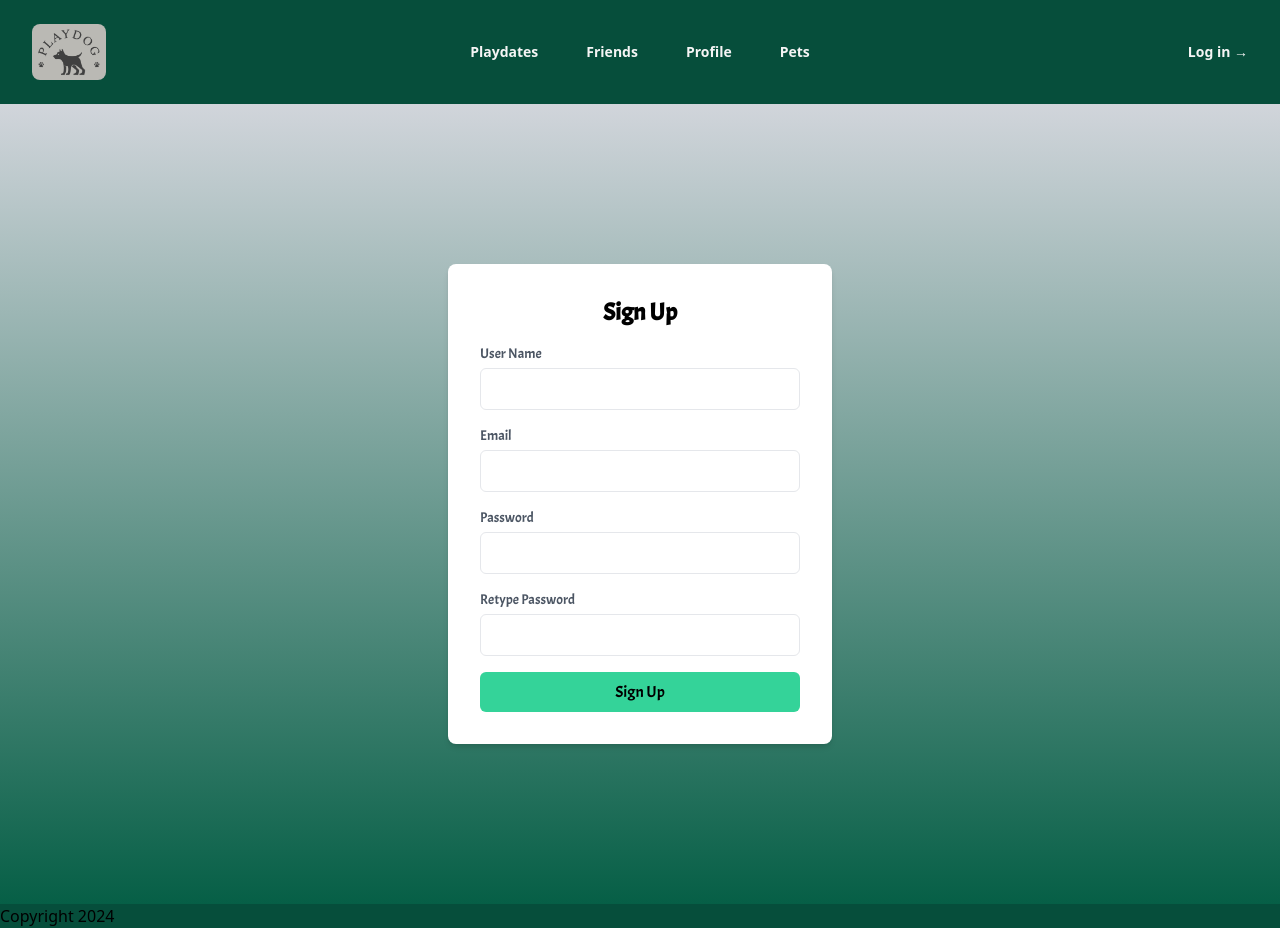
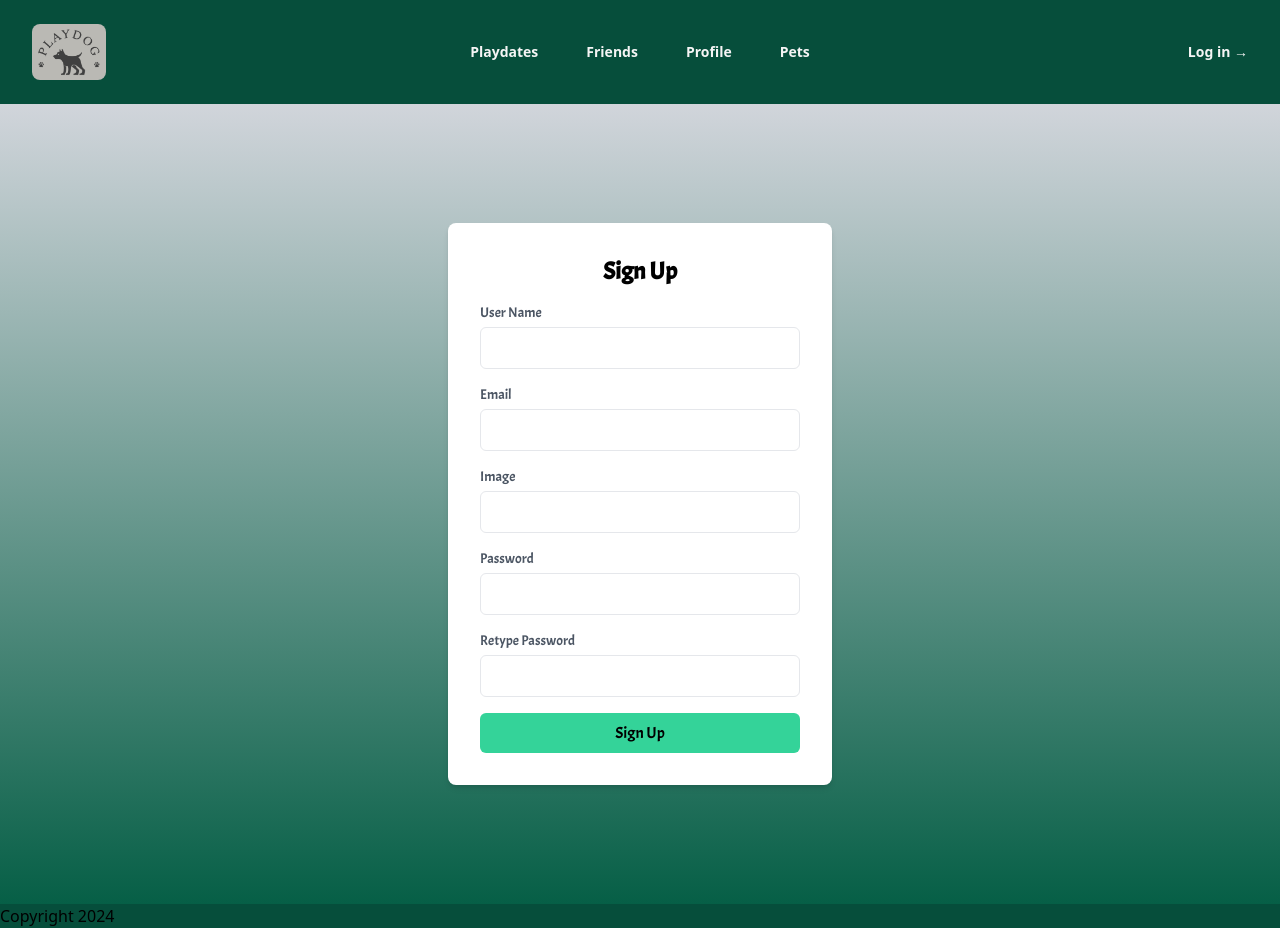
Before and after one commit to jmychalm13/play_dog_frontend, a React (Vite) app: page /signup in a window 1280 px wide. Built offline with nearby package versions, Linux system fonts and the light colour scheme.

Commit message:
changed add friend to button and added function which is not yet adding friend

```diff
--- a/src/Signup.jsx
+++ b/src/Signup.jsx
@@ -43,6 +43,13 @@ export function Signup() {
           </div>
           {/* Input Field */}
           <div className="mb-4">
+            <label htmlFor="image_url" className="block text-sm font-medium text-gray-600">
+              Image
+            </label>
+            <input type="image_url" name="image_url" className="mt-1 p-2 w-full border rounded-md" />
+          </div>
+          {/* Input Field */}
+          <div className="mb-4">
             <label htmlFor="password" className="block text-sm font-medium text-gray-600">
               Password
             </label>
--- a/src/UsersIndex.jsx
+++ b/src/UsersIndex.jsx
@@ -6,8 +6,11 @@ export function UsersIndex() {
   const getAllUsers = () => {
     axios.get("http://localhost:3000/users.json").then((response) => {
       setUsers(response.data);
-      console.log(response.data);
     });
+  };
+
+  const addFriend = () => {
+    console.log("Triggered");
   };
 
   useEffect(getAllUsers, []);
@@ -33,11 +36,14 @@ export function UsersIndex() {
                 </div>
               ))}
               <div className="flex mt-4 md:mt-6">
-                <button className="mx-2 inline-flex items-center px-4 py-2 text-sm font-medium text-center text-neutral-100 bg-blue-700 rounded-lg hover:bg-blue-800 focus:ring-4 focus:outline-none focus:ring-blue-300 dark:bg-blue-600 dark:hover:bg-blue-700 dark:focus:ring-blue-800">
-                  Add Friend
+                <button
+                  onClick={addFriend}
+                  className="inline-flex items-center px-4 py-2 text-sm font-medium text-center text-white bg-stone-700 rounded-lg hover:bg-stone-800 focus:ring-4 focus:outline-none focus:ring-stone-300 dark:bg-stone-600 dark:hover:bg-stone-700 dark:focus:ring-stone-800"
+                >
+                  Add friend
                 </button>
-                <button className="mx-2 inline-flex items-center px-4 py-2 text-sm font-medium text-center text-neutral-100 bg-blue-700 rounded-lg hover:bg-blue-800 focus:ring-4 focus:outline-none focus:ring-blue-300 dark:bg-blue-600 dark:hover:bg-blue-700 dark:focus:ring-blue-800">
-                  Schedule Playdate
+                <button className="inline-flex items-center px-4 py-2 text-sm font-medium text-center text-stone-900 bg-white border border-stone-300 rounded-lg hover:bg-stone-100 focus:ring-4 focus:outline-none focus:ring-stone-200 dark:bg-stone-800 dark:text-white dark:border-stone-600 dark:hover:bg-stone-700 dark:hover:border-stone-700 dark:focus:ring-stone-700 ms-3">
+                  Message
                 </button>
               </div>
             </div>
```
